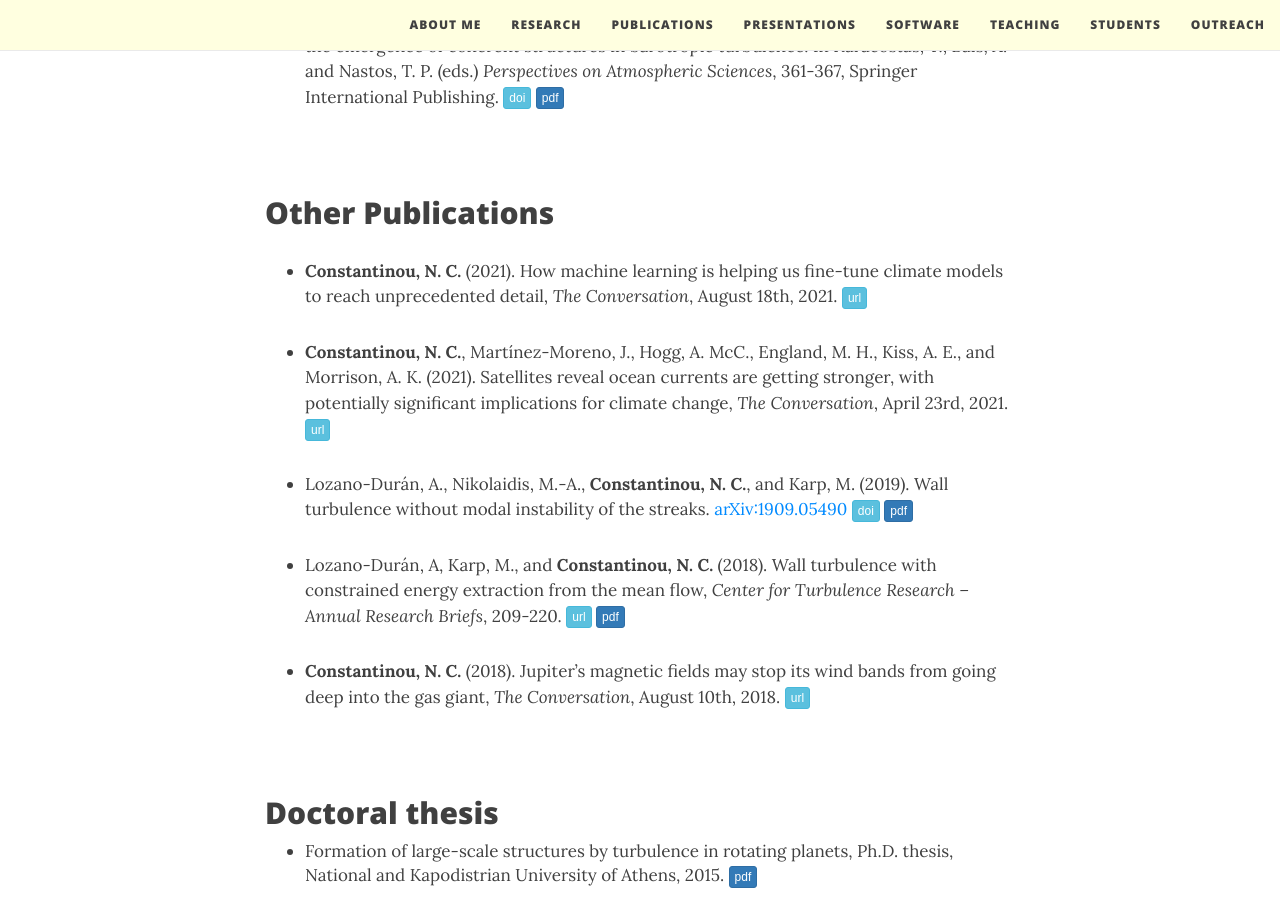
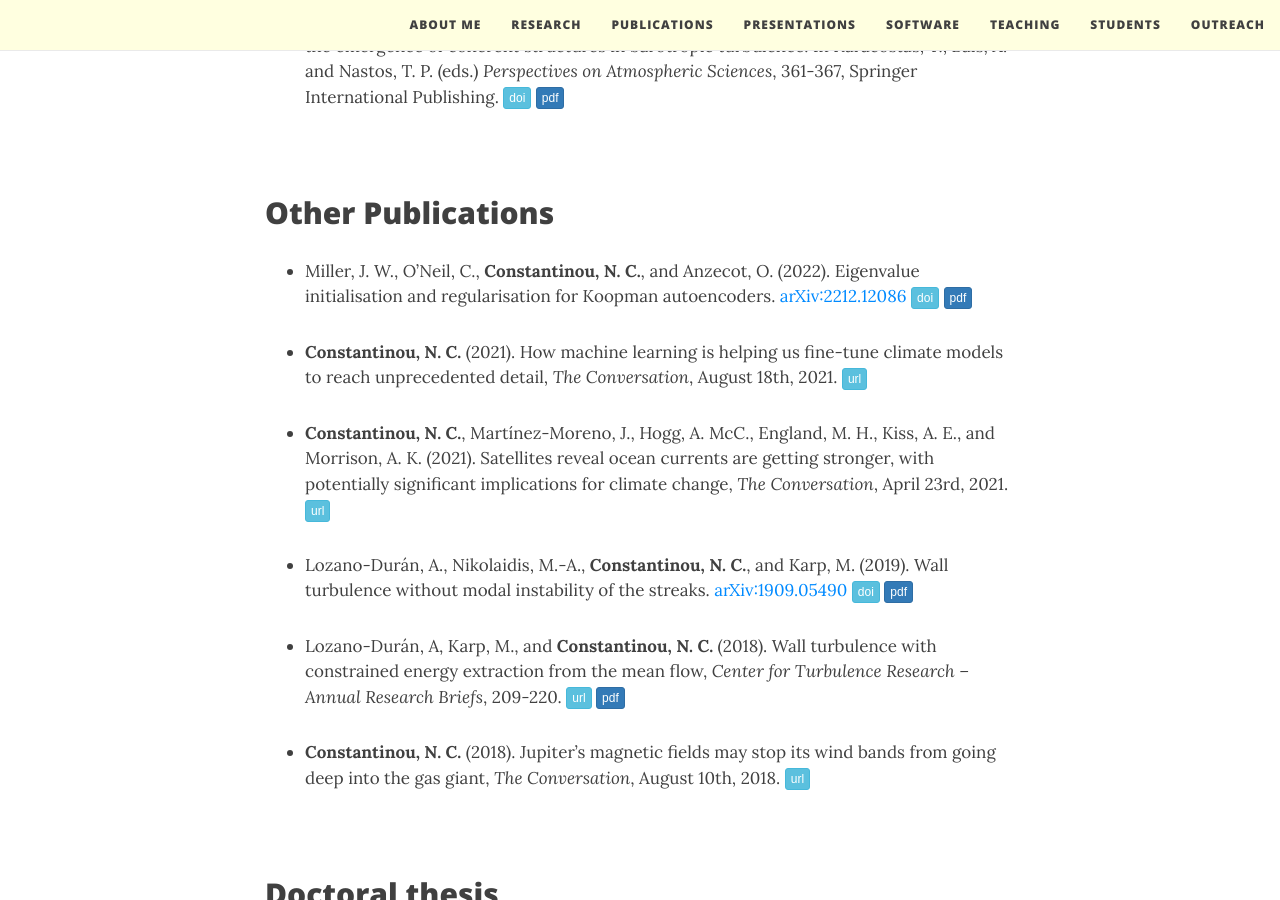
Before and after one commit to navidcy/navidcy.github.io, a Jekyll site: the page built from publications.md, in a window 1280 px wide and 900 px high, scrolled down 3015 px. Built offline with Jekyll 4.4.1, drawn with Linux system fonts in a browser that asks for light colours; nearby versions of some CDN libraries; comment, search, counter and statistics services are not loaded.

Commit message:
add eigeninit arxiv

```diff
--- a/publications.md
+++ b/publications.md
@@ -115,6 +115,9 @@ Selection of press coverage: [<span class="btn btn-default btn-xs{{end}}" style=
 
 ## Other Publications
 
+- Miller, J. W., O'Neil, C., **Constantinou, N. C.**, and Anzecot, O. (2022). Eigenvalue initialisation and regularisation for Koopman autoencoders. [arXiv:2212.12086][]{:target="_blank"} [<span class="btn btn-info btn-xs{{end}}" style="font-family:sans-serif;">doi</span>][eigeninit-eigenloss-doi]{:target="_blank"} [<span class="btn btn-primary btn-xs{{end}}" style="font-family:sans-serif;">pdf</span>][eigeninit-eigenloss]
+
+
 - **Constantinou, N. C.** (2021). How machine learning is helping us fine-tune climate models to reach unprecedented detail, _The Conversation_, August 18th, 2021. [<span class="btn btn-info btn-xs{{end}}" style="font-family:sans-serif;">url</span>][theconversation-mlclimate]{:target="_blank"}
 
 
@@ -143,6 +146,7 @@ Selection of press coverage: [<span class="btn btn-default btn-xs{{end}}" style=
 [GeophysicalFlows-docs]: https://fourierflows.github.io/GeophysicalFlowsDocumentation/stable/
 [GeophysicalFlows-JOSS-review]: https://joss.theoj.org/papers/a8cdf26beae8bcecc751ab4ded53b308
 
+[eigeninit-eigenloss]: eigeninit-eigenloss.pdf
 [StokesDrift]: stokes-drift.pdf
 [occiput-SO]: occiput-SO.pdf
 [objectdrift]: objectdrift.pdf
@@ -172,6 +176,7 @@ Selection of press coverage: [<span class="btn btn-default btn-xs{{end}}" style=
 
 [occiput-SO-doi]: https://doi.org/10.1029/2022JC018440
 [modallystableturbulence-doi]: https://doi.org/10.48550/arXiv.1909.05490
+[eigeninit-eigenloss-doi]: https://doi.org/10.48550/arXiv.2212.12086
 [objectdrift-doi]: https://doi.org/10.1175/JPO-D-20-0275.1
 [intrinsic-ocean-var-doi]: https://doi.org/10.1175/JCLI-D-20-0962.1
 [geophysicalflows-doi]: https://doi.org/10.21105/joss.03053
@@ -220,6 +225,7 @@ Selection of press coverage: [<span class="btn btn-default btn-xs{{end}}" style=
 [arXiv:2012.08025]: http://arxiv.org/abs/2012.08025
 [arXiv:2201.12688]: http://arxiv.org/abs/2201.12688
 [arXiv:2210.08552]: http://arxiv.org/abs/2210.08552
+[arXiv:2212.12086]: http://arxiv.org/abs/2212.12086
 
 [twolayer-mom6-movie]: https://vimeo.com/342848501
 
```
Also changed, not shown: 1 other file.
